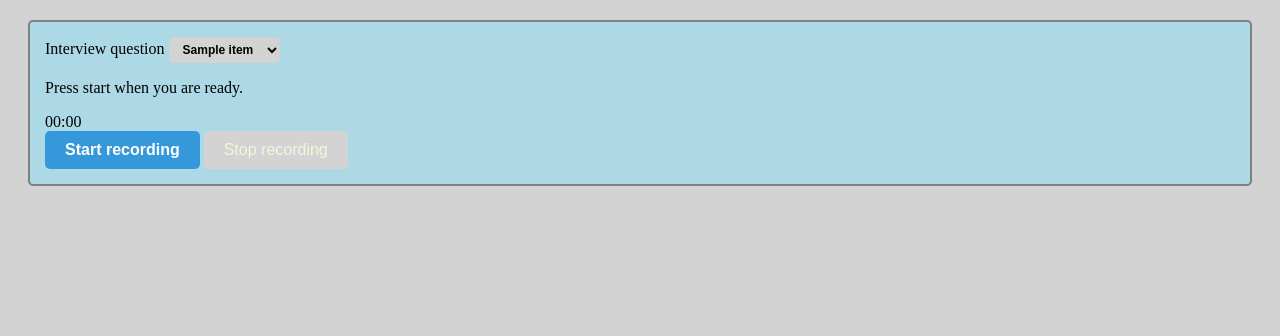
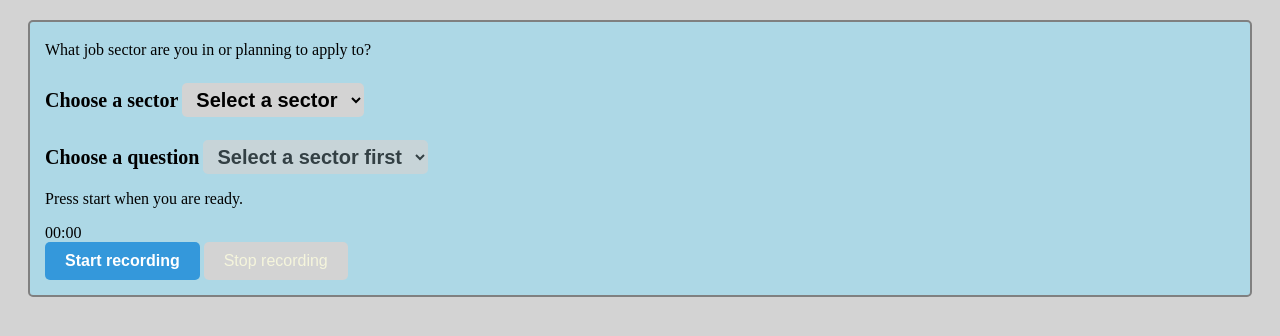
Before and after one commit to george2018rtu/mock_interview_feedback_ai, a Flask app: template templates/index.html in a window 1280 px wide. Shown: the part 202-538 px from the top of the page. Run offline with Flask 3, Linux system fonts and the light colour scheme; the template is opened without the code that fills it: most values are stand-ins (such as "Sample title", 1, 10 or a date in 2020).

Commit message:
sector specific questioning

```diff
--- a/app.py
+++ b/app.py
@@ -10,7 +10,7 @@
 from ai_evaluator import evaluate_answer
 from analyzer import analyze_speech
 from questions import questions
-
+import pandas as pd
 load_dotenv()
 
 client = Groq(
@@ -22,6 +22,8 @@
 app.config["MAX_CONTENT_LENGTH"] = (
     20 * 1024 * 1024
 )
+
+df = pd.read_csv('questions.csv')
 
 AUDIO_TYPES = {
     ".webm",
@@ -35,19 +37,19 @@
 
 def get_questions():
     items = []
-
     for group in questions.values():
         for item in group:
             items.append(item)
-
     return items
 
+def get_all_possible_sectors():
+    sectors = df["role"].dropna().unique()
+    return sectors.tolist()
 
 def get_question(question_id):
     for item in get_questions():
         if item["id"] == question_id:
             return item
-
     return None
 
 
@@ -55,9 +57,36 @@
 def index():
     return render_template(
         "index.html",
-        questions=get_questions()
+        sectors=get_all_possible_sectors()
     )
 
+def get_questions_by_sector(sector):
+    filtered = df[df["role"] == sector]
+
+    questions_list = []
+
+    for _, row in filtered.iterrows():
+        questions_list.append({
+            "id": row["id"],
+            "question": row["question"],
+            "category": row["category"],
+            "expected_concepts": row["expected_concepts"].split("|"),
+            "role": row["role"],
+            "difficulty": row["difficulty"]
+        })
+
+    return questions_list
+
+@app.route("/questions")
+def filtered_questions():
+    sector = request.args.get("sector", "").strip()
+
+    if not sector:
+        return jsonify([])
+
+    questions_list = get_questions_by_sector(sector)
+
+    return jsonify(questions_list)
 
 @app.route("/analyze", methods=["POST"])
 def analyze():
--- a/static/script.js
+++ b/static/script.js
@@ -6,6 +6,9 @@
 const loading = document.getElementById("loading");
 const timer = document.getElementById("timer");
 const recordIcon = document.getElementById("recordingIndicator");
+const sectorBox = document.getElementById("sector");
+
+
 
 let recorder;
 let chunks = [];
@@ -71,6 +74,78 @@
     {
         status.textContent =
             "Microphone access failed. Check browser permissions.";
+    }
+});
+sectorBox.addEventListener("change", async () => {
+    const sector = sectorBox.value;
+
+    questionBox.innerHTML = "";
+
+    if (!sector) {
+        questionBox.disabled = true;
+
+        questionBox.innerHTML = `
+            <option value="">
+                Select a sector first
+            </option>
+        `;
+
+        return;
+    }
+
+    questionBox.disabled = true;
+
+    questionBox.innerHTML = `
+        <option value="">
+            Loading questions...
+        </option>
+    `;
+
+    try {
+        const response = await fetch(
+            `/questions?sector=${encodeURIComponent(sector)}`
+        );
+
+        const questions = await response.json();
+
+        questionBox.innerHTML = "";
+
+        if (questions.length === 0) {
+            questionBox.innerHTML = `
+                <option value="">
+                    No questions found
+                </option>
+            `;
+
+            return;
+        }
+
+        questionBox.innerHTML = `
+            <option value="">
+                Select a question
+            </option>
+        `;
+
+        questions.forEach(question => {
+            const option = document.createElement("option");
+
+            option.value = question.id;
+            option.textContent =
+                `${question.question} (${question.difficulty})`;
+
+            questionBox.appendChild(option);
+        });
+
+        questionBox.disabled = false;
+
+    } catch (error) {
+        console.error(error);
+
+        questionBox.innerHTML = `
+            <option value="">
+                Could not load questions
+            </option>
+        `;
     }
 });
 
--- a/static/styles.css
+++ b/static/styles.css
@@ -22,6 +22,18 @@
     margin: 20px;
     padding: 15px;
     border-radius:5px
+}
+
+#sector{
+    background-color: lightgrey;
+    color: black;
+    border: none;
+    border-radius: 5px;
+    padding: 5px 10px;
+    font-size: 20px;
+    font-weight: bold;
+    cursor: pointer;
+    transition: background-color 0.3s ease;
 }
 
 .score-card, .metric-grid {
@@ -88,7 +100,7 @@
     border: none;
     border-radius: 5px;
     padding: 5px 10px;
-    font-size: 12px;
+    font-size: 20px;
     font-weight: bold;
     cursor: pointer;
     transition: background-color 0.3s ease;
--- a/templates/index.html
+++ b/templates/index.html
@@ -10,13 +10,24 @@
             <h1>AI Mock Interview</h1>
             <p class="subtitle">Record an answer and receive feedback on content, structure, pacing, and filler words.</p>
         </header>
-        <section class="card-controls">
-            <label for="question">Interview question</label>
-            <select id="question">
-                {% for item in questions %}
-                    <option value="{{ item.id }}">{{ item.question }}</option>
-                {% endfor %}
-            </select>
+            <section class="card-controls">
+                <label for="question">What job sector are you in or planning to apply to?</label>
+                <label for="sector" style="font-size:20px"><br><br><strong>Choose a sector</strong></label>
+                    <select id="sector">
+                        <option value="">Select a sector</option>
+
+                        {% for sector in sectors %}
+                            <option value="{{ sector }}">
+                                {{ sector }}
+                            </option>
+                        {% endfor %}
+                    </select>
+
+                    <label for="question" style="font-size:20px"><br><br><strong>Choose a question</strong></label>
+
+                    <select id="question" disabled>
+                        <option value="">Select a sector first</option>
+                    </select>
             <div class="status-row">
                 <span id="recordingIndicator" class="indicator"></span>
                 <p id="status">Press start when you are ready.</p>
```
